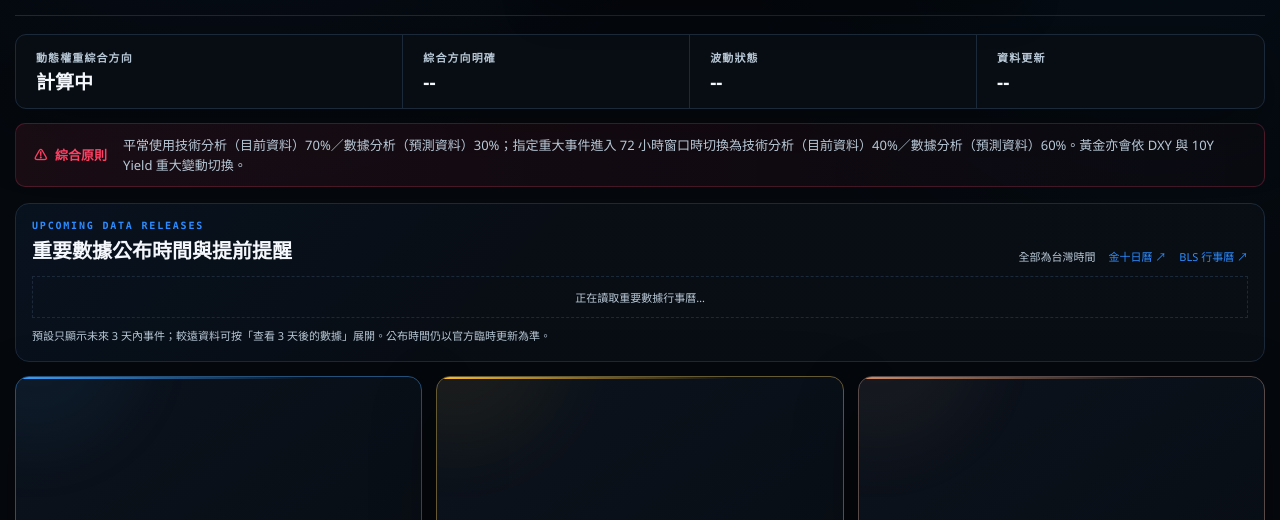
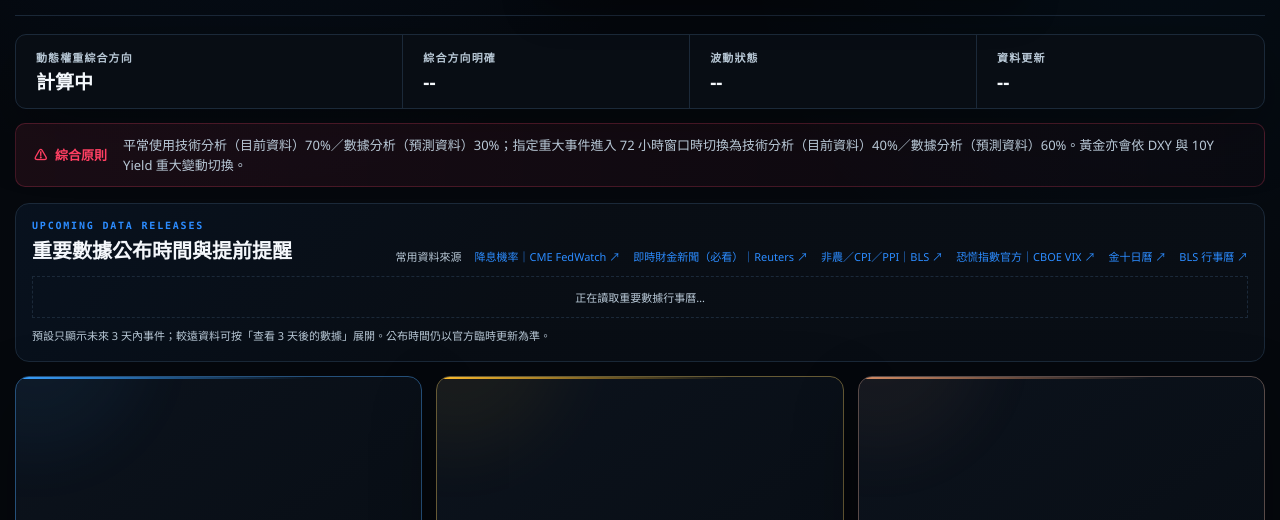
Before and after one commit to Yingogo/yin-dashboard, a website: page index.html in a window 1280 px wide. Shown: the part 201-721 px from the top of the page. Drawn offline with Linux system fonts and the light colour scheme; no server answers.

Commit message:
Add files via upload

```diff
--- a/index.html
+++ b/index.html
@@ -47,7 +47,11 @@
             <h2>重要數據公布時間與提前提醒</h2>
           </div>
           <div class="event-links">
-            <span>全部為台灣時間</span>
+            <span>常用資料來源</span>
+            <a href="https://www.cmegroup.com/markets/interest-rates/cme-fedwatch-tool.html" target="_blank" rel="noopener noreferrer">降息機率｜CME FedWatch ↗</a>
+            <a href="https://www.reuters.com/business/" target="_blank" rel="noopener noreferrer">即時財金新聞（必看）｜Reuters ↗</a>
+            <a href="https://www.bls.gov/news.release/" target="_blank" rel="noopener noreferrer">非農／CPI／PPI｜BLS ↗</a>
+            <a href="https://www.cboe.com/tradable-products/vix" target="_blank" rel="noopener noreferrer">恐慌指數官方｜CBOE VIX ↗</a>
             <a href="https://rili.jin10.com/" target="_blank" rel="noopener noreferrer">金十日曆 ↗</a>
             <a href="https://www.bls.gov/schedule/news_release/bls.ics" target="_blank" rel="noopener noreferrer">BLS 行事曆 ↗</a>
           </div>
```
